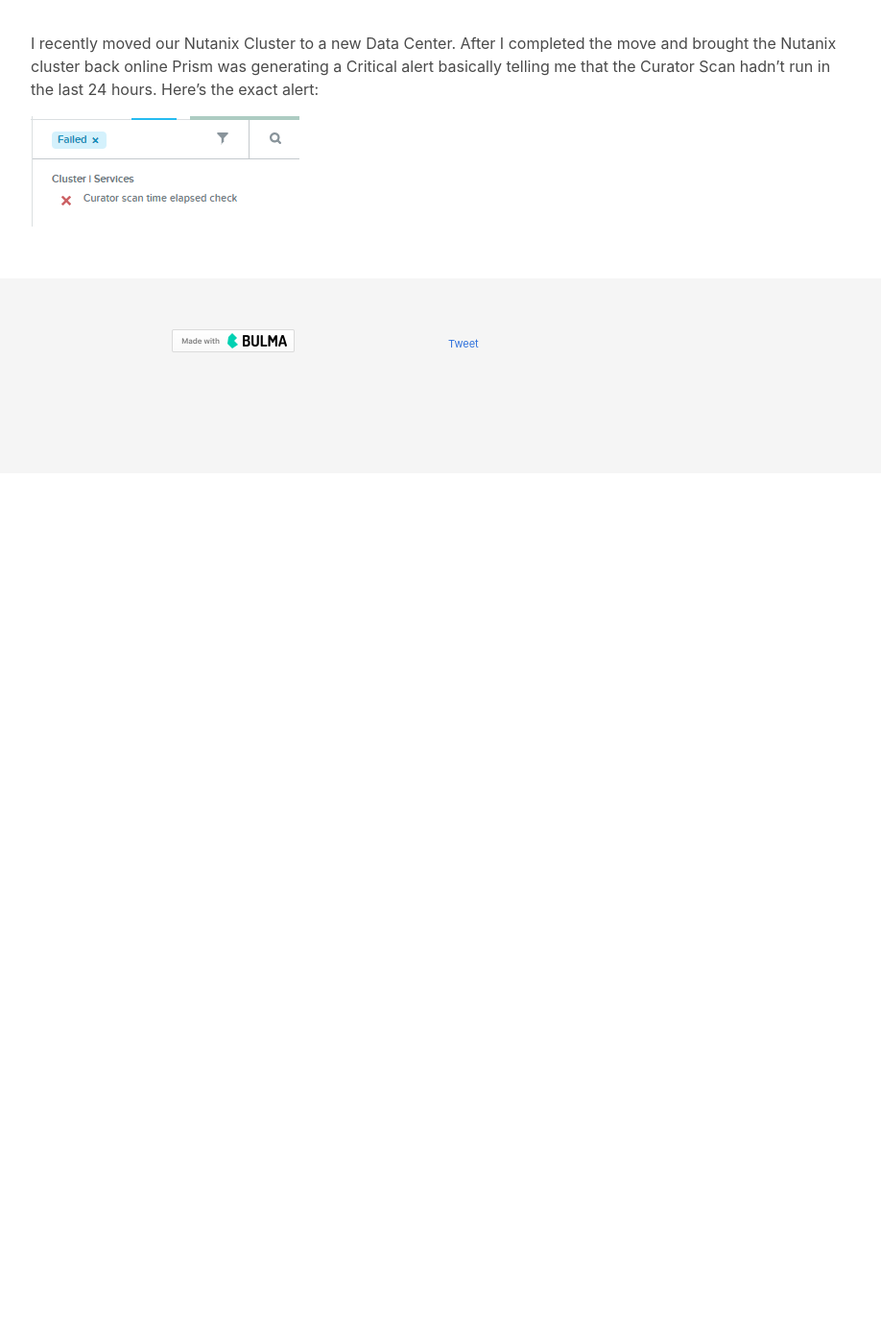
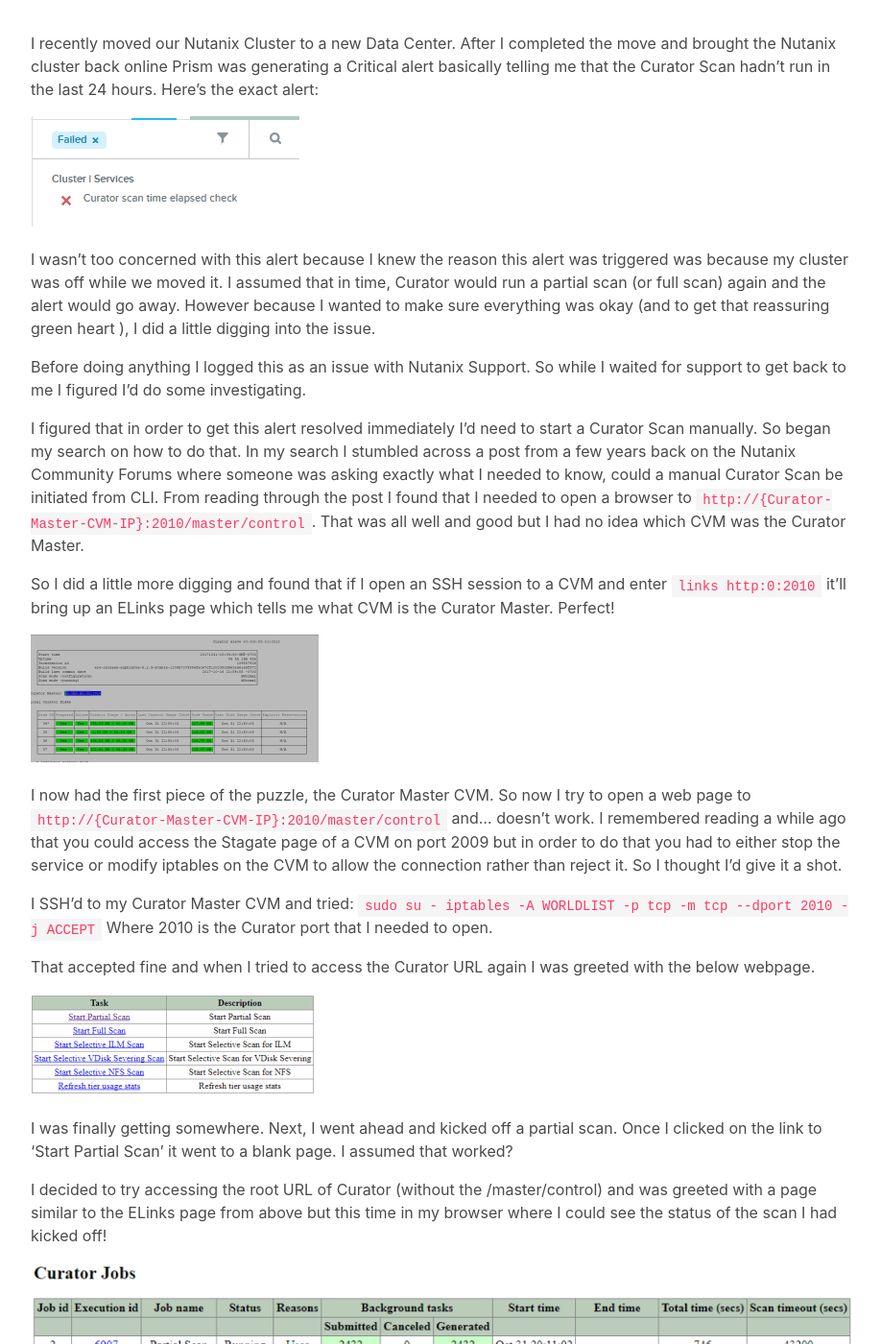
Before and after one commit to wjbeckett/blog, a Jekyll site: the page built from _posts/curator-scans-failing/2017-11-01-curator-scans-failing.md, in a window 1280 px wide and 1400 px high, scrolled down 237 px. Shown: the whole window at 96% size, without its empty margins (179-1097 px from the left). Built offline with Jekyll 4.4.1, drawn with Linux system fonts in a browser that asks for light colours; comment, search, counter and statistics services are not loaded; before the commit the page ends 900 px from its top, so only the background shows below that; some of the changed text lies outside the part shown.

Commit message:
updated Curator post. Added some more images

```diff
--- a/_posts/curator-scans-failing/2017-11-01-curator-scans-failing.md
+++ b/_posts/curator-scans-failing/2017-11-01-curator-scans-failing.md
@@ -11,3 +11,40 @@
 I recently moved our Nutanix Cluster to a new Data Center. After I completed the move and brought the Nutanix cluster back online Prism was generating a Critical alert basically telling me that the Curator Scan hadn’t run in the last 24 hours. Here’s the exact alert:
 
 ![Curator Service Error]({{ site.url }}/images/curator_error.png)
+
+I wasn’t too concerned with this alert because I knew the reason this alert was triggered was because my cluster was off while we moved it. I assumed that in time, Curator would run a partial scan (or full scan) again and the alert would go away. However because I wanted to make sure everything was okay (and to get that reassuring green heart ), I did a little digging into the issue.
+
+Before doing anything I logged this as an issue with Nutanix Support. So while I waited for support to get back to me I figured I’d do some investigating.
+
+I figured that in order to get this alert resolved immediately I’d need to start a Curator Scan manually. So began my search on how to do that.
+In my search I stumbled across a post from a few years back on the Nutanix Community Forums where someone was asking exactly what I needed to know, could a manual Curator Scan be initiated from CLI. From reading through the post I found that I needed to open a browser to `http://{Curator-Master-CVM-IP}:2010/master/control`. That was all well and good but I had no idea which CVM was the Curator Master.
+
+So I did a little more digging and found that if I open an SSH session to a CVM and enter  `links http:0:2010` it’ll bring up an ELinks page which tells me what CVM is the Curator Master. Perfect!
+
+![eLinks Page]({{ site.url }}/images/eLinks.png)
+
+I now had the first piece of the puzzle, the Curator Master CVM. So now I try to open a web page to `http://{Curator-Master-CVM-IP}:2010/master/control` and… doesn’t work. I remembered reading a while ago that you could access the Stagate page of a CVM on port 2009 but in order to do that you had to either stop the service or modify iptables on the CVM to allow the connection rather than reject it. So I thought I’d give it a shot.
+
+I SSH’d to my Curator Master CVM and tried:
+`sudo su - iptables -A WORLDLIST -p tcp -m tcp --dport 2010 -j ACCEPT`
+Where 2010 is the Curator port that I needed to open.
+
+That accepted fine and when I tried to access the Curator URL again I was greeted with the below webpage.
+
+![Curator Control Page]({{ site.url }}/images/Curator_Control_Page.png)
+
+I was finally getting somewhere.
+Next, I went ahead and kicked off a partial scan. Once I clicked on the link to ‘Start Partial Scan’ it went to a blank page. I assumed that worked?
+
+I decided to try accessing the root URL of Curator (without the /master/control) and was greeted with a page similar to the ELinks page from above but this time in my browser where I could see the status of the scan I had kicked off!
+
+![Curator Active Jobs]({{ site.url }}\images\curator_running.png)
+
+I waited a while (849 seconds to be exact) and refreshed that page again and noticed that my scan had complete!
+
+![Curator Jobs Succeeded]({{ site.url }}\images\curator_succeeded.png)
+
+Now that the Curator scan was complete I checked Prism again, and the alert was gone.
+I updated the support ticket and Paul from Nutanix Support gave me a call to do one more health check across my cluster anyway.
+
+Again, I know I didn’t have to do this manually but for my own learning I decided to give it a go.
```
Also changed, not shown: images/Curator_Control_Page.png (added), images/curator_running.png (added), images/curator_succeeded.png (added), images/eLinks.png (added).
